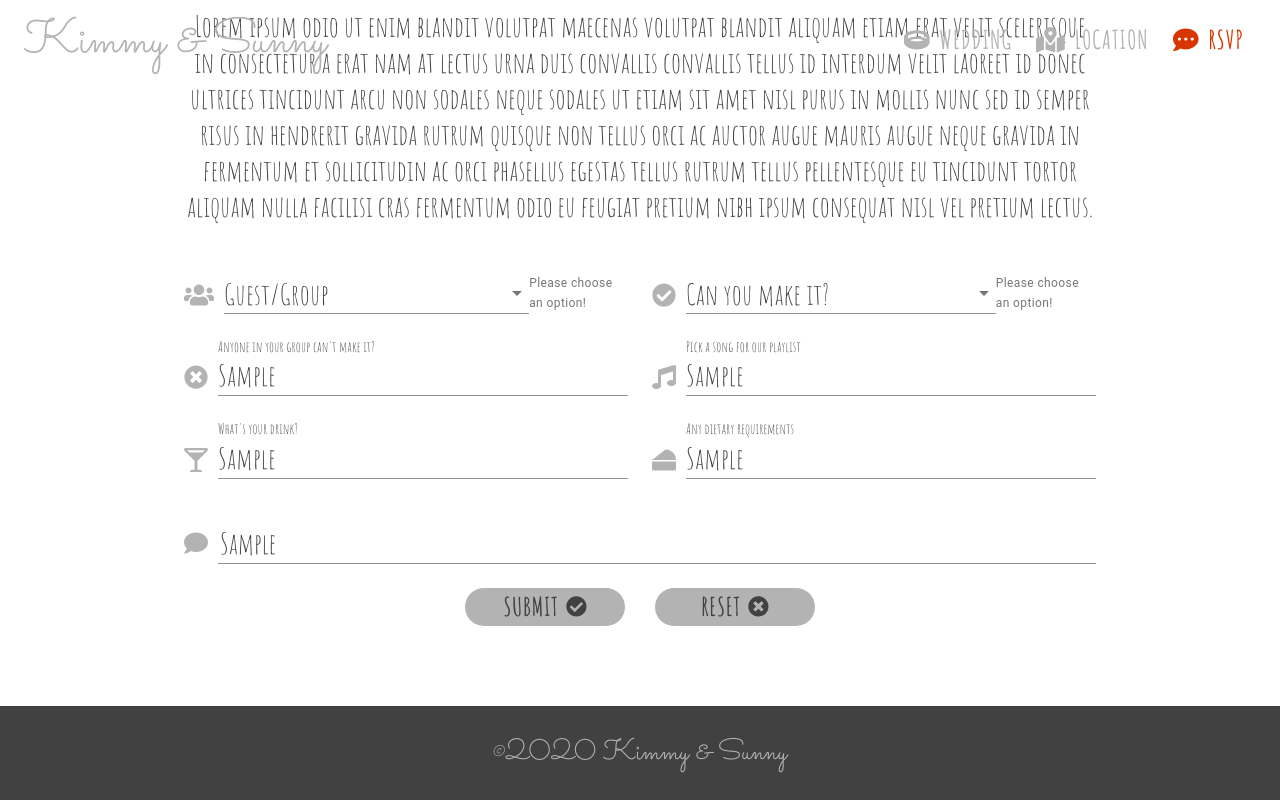
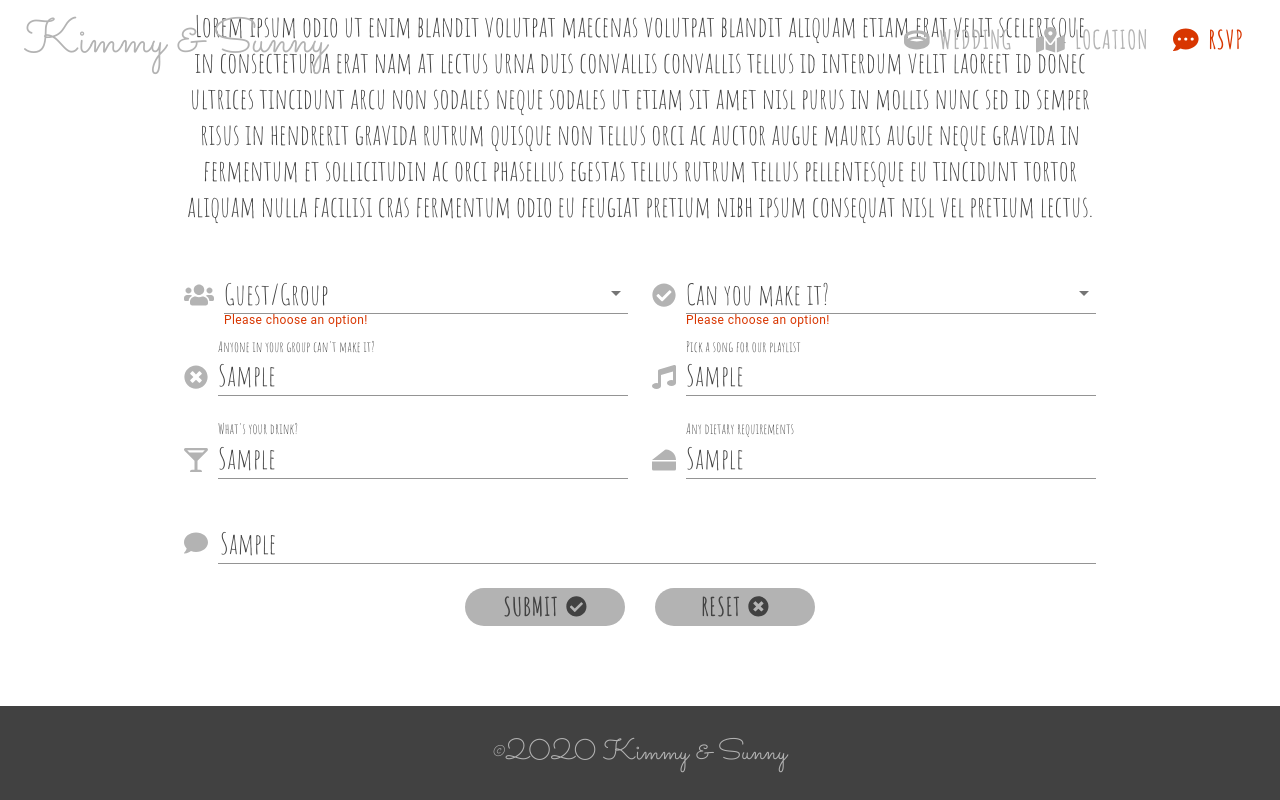
Before and after one commit to hebs87/wedding-website-frontend, a React (Create React App) app: page /rsvp in a window 1280 px wide. Both pictures are taken after typing "Sample", "Sample", "Sample", "Sample", "Sample" into the empty fields and a click on the button "SUBMIT". Shown: the part 504-1304 px from the top of the page. Built offline with nearby package versions, Linux system fonts and the light colour scheme.

Commit message:
Added custom styles to form error messages

```diff
--- a/src/components/Form/Form.jsx
+++ b/src/components/Form/Form.jsx
@@ -170,7 +170,9 @@ class Form extends Component {
             </TextField>
             {
               guestGroupHasError &&
-              <FormHelperText>Please choose an option!</FormHelperText>
+              <FormHelperText className={`${classes.errorMessage} ${classes.optionError}`}>
+                Please choose an option!
+              </FormHelperText>
             }
           </Grid>
           <Grid item xs={12} md={6} className={classes.formControl}>
@@ -216,7 +218,7 @@ class Form extends Component {
             </TextField>
             {
               attendingHasError &&
-              <FormHelperText>Please choose an option!</FormHelperText>
+              <FormHelperText className={classes.errorMessage}>Please choose an option!</FormHelperText>
             }
           </Grid>
           <Grid item xs={12} md={6} className={classes.formControl}>
@@ -268,7 +270,7 @@ class Form extends Component {
             />
             {
               songHasError &&
-              <FormHelperText>Please pick a song!</FormHelperText>
+              <FormHelperText className={classes.errorMessage}>Please pick a song!</FormHelperText>
             }
           </Grid>
           <Grid item xs={12} md={6} className={classes.formControl}>
@@ -296,7 +298,7 @@ class Form extends Component {
             />
             {
               drinkHasError &&
-              <FormHelperText>Please pick a drink!</FormHelperText>
+              <FormHelperText className={classes.errorMessage}>Please pick a drink!</FormHelperText>
             }
           </Grid>
           <Grid item xs={12} md={6} className={classes.formControl}>
--- a/src/components/Form/Form.styles.js
+++ b/src/components/Form/Form.styles.js
@@ -146,5 +146,18 @@ export const styles = theme => ({
     fontSize: '1.3rem',
     marginLeft: '7px',
   },
-
+  errorMessage: {
+    position: 'absolute',
+    transform: 'translate(34px, 17px)',
+    color: '#d83600',
+    [theme.breakpoints.down('sm')]: {
+      transform: 'translate(29px, 17px)',
+    },
+  },
+  optionError: {
+    transform: 'translate(40px, 17px)',
+    [theme.breakpoints.down('sm')]: {
+      transform: 'translate(34px, 17px)',
+    },
+  },
 });
```
